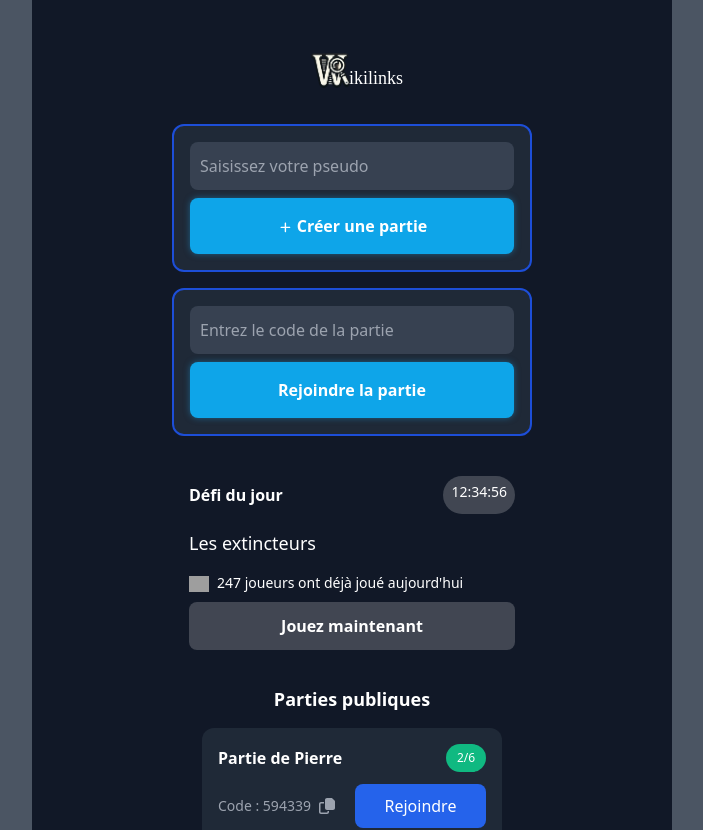
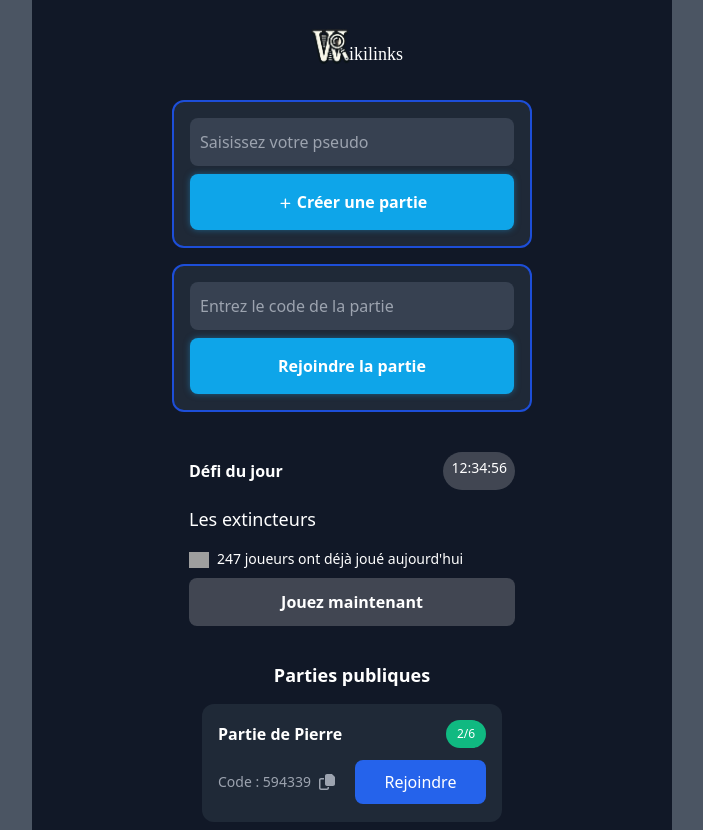
Before and after one commit to Galaktik-hub/wikilinks, a React (Vite) app: page / in a window 1280 px wide. Shown: the top 830 px of the page, without its empty margins (288-991 px from the left). Built offline with nearby package versions, Linux system fonts and the light colour scheme; grey boxes are pictures that could not be loaded; a web font is replaced by a local one.

Commit message:
[+] Update margin top of the header

```diff
--- a/src/components/Header/Header.tsx
+++ b/src/components/Header/Header.tsx
@@ -2,7 +2,7 @@ import Logo from './Logo';
 
 const Header = () => {
     return (
-        <header className={"w-full mt-6 px-6 py-4 bg-sea-salt relative flex justify-center"}>
+        <header className={"w-full px-6 py-4 bg-sea-salt relative flex justify-center"}>
             <div className={"max-w-7xl mx-auto flex justify-between items-center"}>
                 <Logo />
             </div>
```
